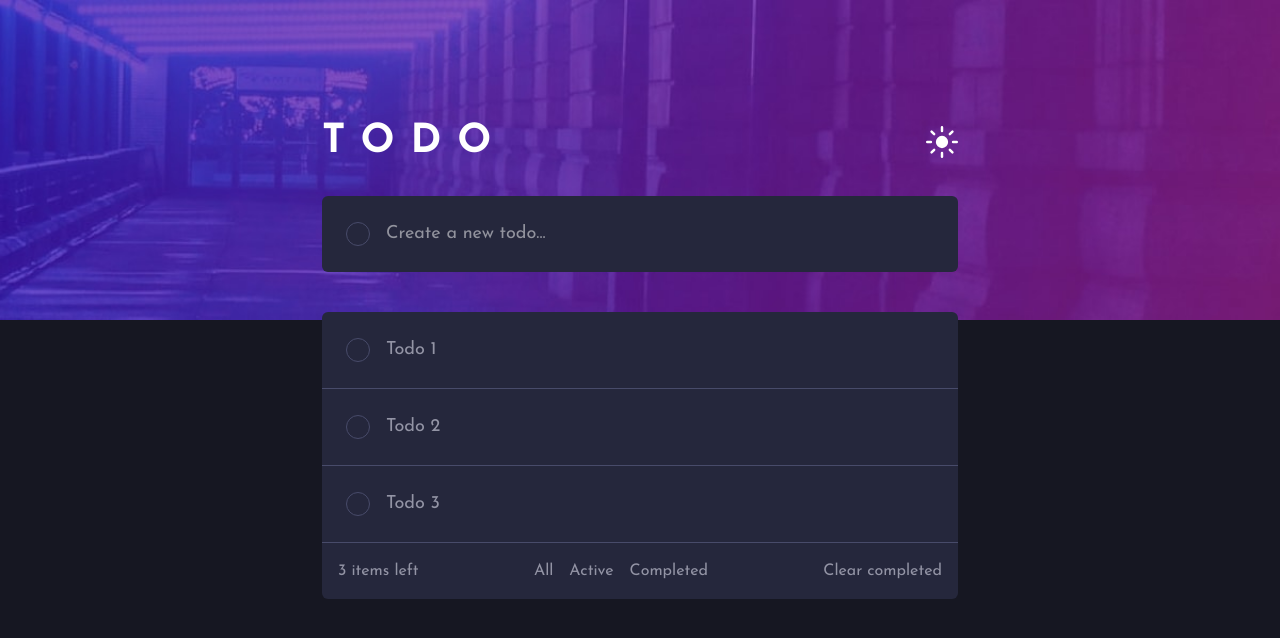
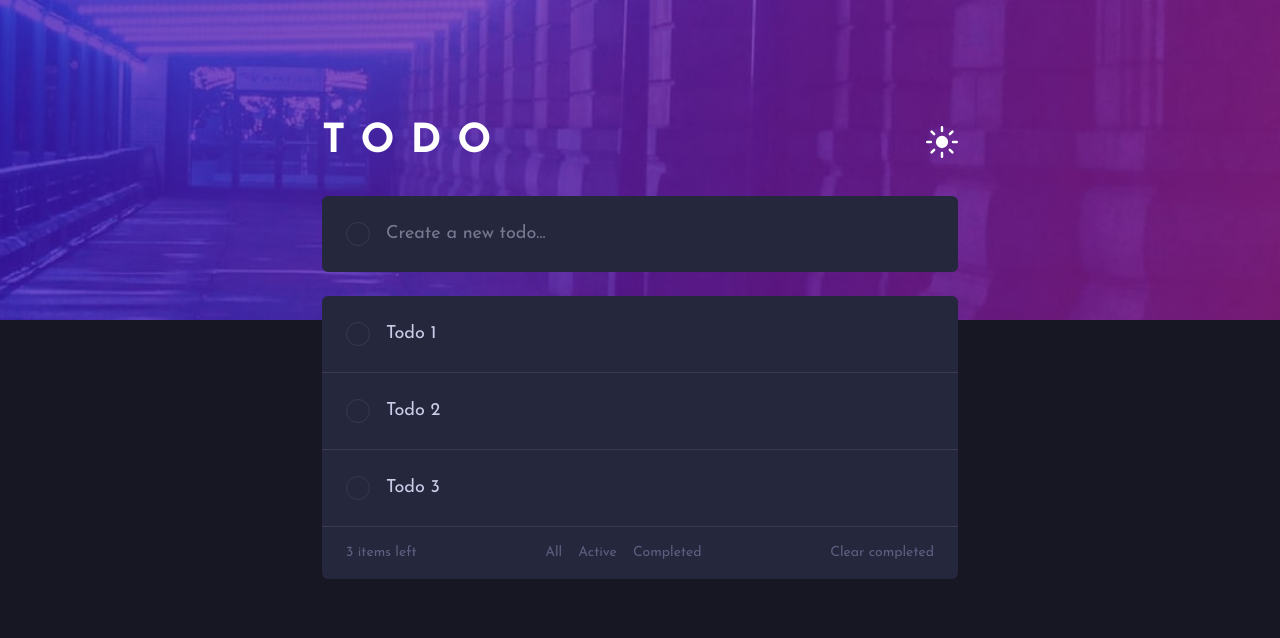
Before and after one commit to Wolfrand/todo-list-app, a React (Vite) app: page / in a window 1280 px wide. Shown: the top 638 px of the page. Built offline with nearby package versions, Linux system fonts and the light colour scheme.

Commit message:
feat: apply dark/light theme styles to components

```diff
--- a/src/Components/TodoForm/index.tsx
+++ b/src/Components/TodoForm/index.tsx
@@ -1,9 +1,15 @@
+import { themeConfig } from "../../contexts/theme";
+import { ThemeContext } from "../../contexts/ThemeContext";
+import { useContext } from "react";
+
 const TodoForm = () => {
+    const { theme } = useContext(ThemeContext);
+
     return (
-        <form className="relative mb-10">
-            <span className="absolute w-6 h-6 border border-dark-grayish-blue rounded-full top-1/2 transform -translate-y-1/2 left-6"></span>
+        <form className="relative mb-6">
+            <span className={`absolute w-6 h-6 border ${themeConfig[theme].todo.borderColor} rounded-full top-1/2 transform -translate-y-1/2 left-6`}></span>
 
-            <input className="bg-dark-desaturated-blue w-full text-white rounded-md py-6 pl-16 outline-none text-lg" type="text" placeholder="Create a new todo..." name="todo" />
+            <input className={`${themeConfig[theme].todo.backgroundColor} w-full ${themeConfig[theme].todo.textColor} rounded-md py-6 pl-16 outline-none text-lg`} type="text" placeholder="Create a new todo..." name="todo" />
         </form>
     )
 };
--- a/src/Components/TodoHeader/index.tsx
+++ b/src/Components/TodoHeader/index.tsx
@@ -1,12 +1,16 @@
-import IconSun from '/images/icon-sun.svg'
+import { themeConfig } from "../../contexts/theme";
+import { ThemeContext } from "../../contexts/ThemeContext";
+import { useContext } from "react";
 
 const TodoHeader = () => {
+    const { theme, toggleTheme } = useContext(ThemeContext);
+
     return (
-        <header className='flex justify-between mb-6 pt-20'>
-            <h1 className='text-white text-[2.5rem] font-bold tracking-[1rem]'>TODO</h1>
+        <header className="flex justify-between mb-6 pt-20">
+            <h1 className="text-white text-[2.5rem] font-bold tracking-[1rem]">TODO</h1>
 
-            <button className="cursor-pointer">
-                <img className='w-8 h-8' src={IconSun} alt="Alternar tema" />
+            <button className="cursor-pointer" onClick={toggleTheme}>
+                <img className="w-8 h-8" src={`${themeConfig[theme].icon}`} alt="Alternar tema" />
             </button>
         </header>
     )
--- a/src/Components/TodoList/index.tsx
+++ b/src/Components/TodoList/index.tsx
@@ -1,4 +1,10 @@
+import { themeConfig } from "../../contexts/theme";
+import { ThemeContext } from "../../contexts/ThemeContext";
+import { useContext } from "react";
+
 const TodoList = () => {
+    const { theme } = useContext(ThemeContext);
+
     const todos = [
         { id: 1, text: "Todo 1" },
         { id: 2, text: "Todo 2" },
@@ -6,18 +12,18 @@ const TodoList = () => {
     ];
 
     return (
-        <div className="bg-dark-desaturated-blue rounded-md">
+        <div className={`${themeConfig[theme].todo.backgroundColor} rounded-md`}>
             <ul>
                 {todos.map((todo) => (
-                    <li key={todo.id} className="flex items-center text-muted-gray p-6 text-lg border-b border-dark-grayish-blue gap-4">
-                        <button className="w-6 h-6 border border-dark-grayish-blue rounded-full cursor-pointer"></button>
+                    <li key={todo.id} className={`flex items-center ${themeConfig[theme].todo.textColor} p-6 text-lg border-b ${themeConfig[theme].todo.borderColor} gap-4`}>
+                        <button className={`w-6 h-6 border ${themeConfig[theme].todo.borderColor} rounded-full cursor-pointer`}></button>
 
                         <p>{todo.text}</p>
                     </li>
                 ))}
             </ul>
 
-            <div className="flex justify-between text-muted-gray p-4">
+            <div className={`flex justify-between ${themeConfig[theme].filter.textColor} text-sm px-6 py-4`}>
                 <p>{todos.length} items left</p>
 
                 <div className="flex gap-4">
```
